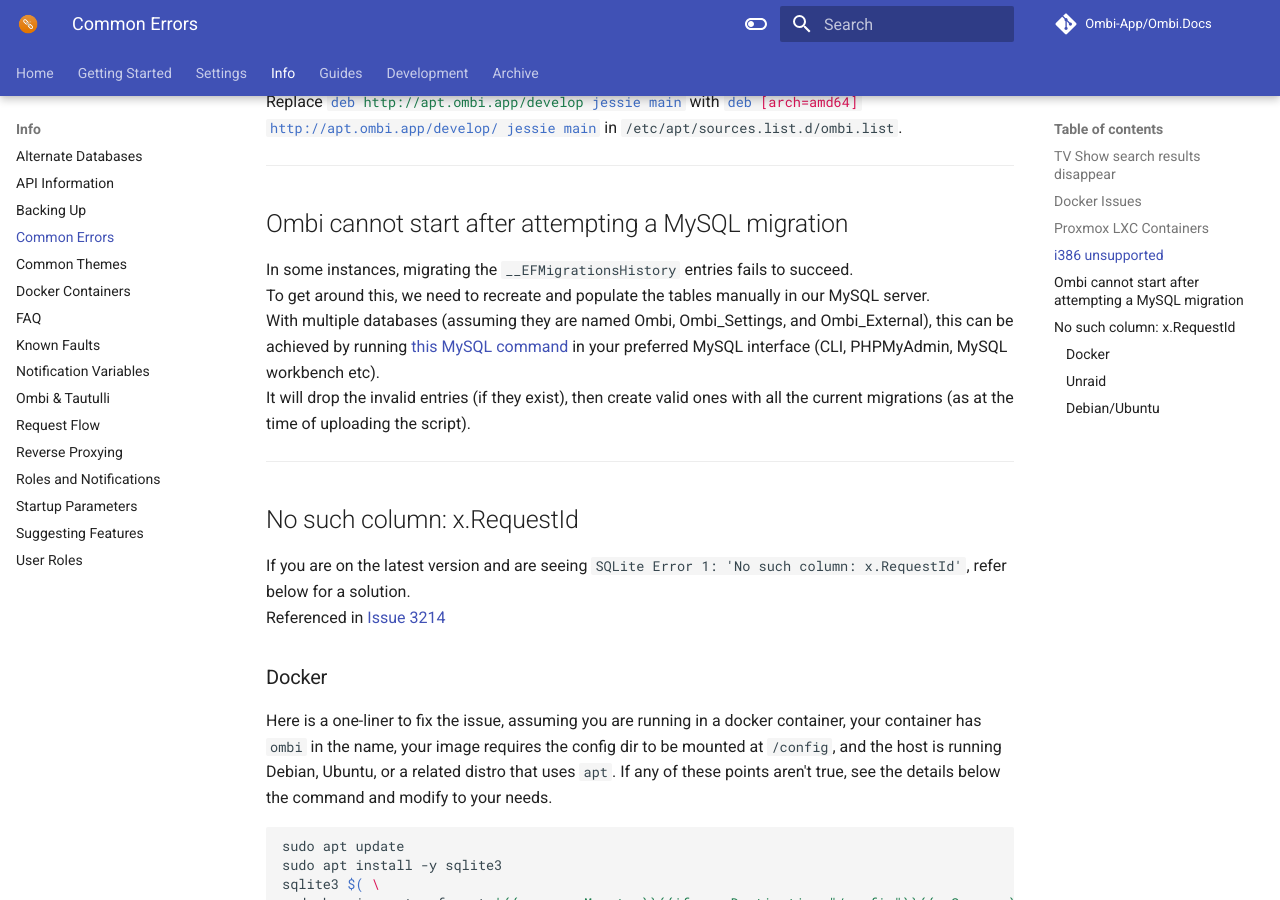
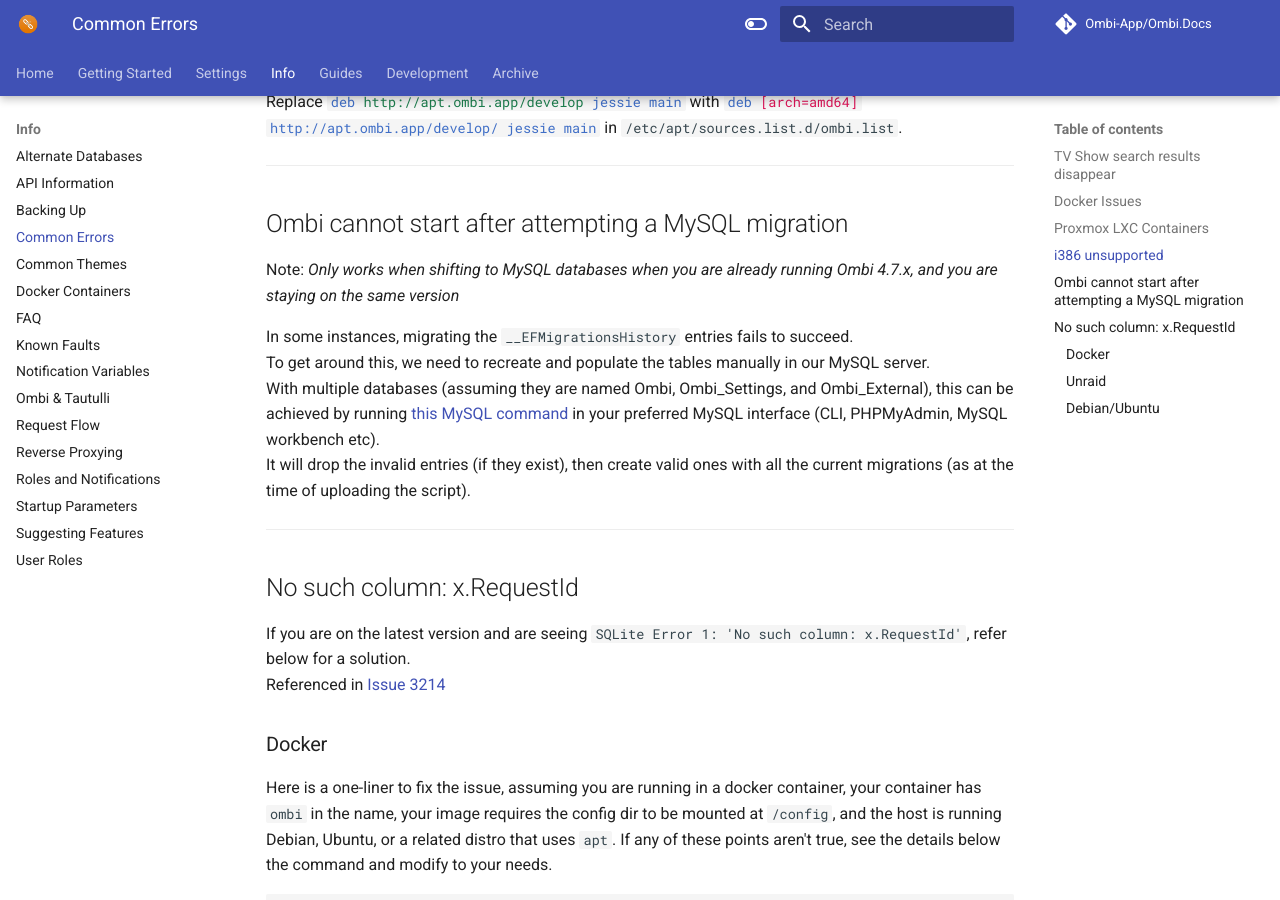
Before and after one commit to Ombi-app/Ombi.Docs, an MkDocs documentation site: the page built from docs/info/common-errors.md, in a window 1280 px wide and 900 px high, scrolled down 1921 px. Built offline with MkDocs 1.6.1 and Material for MkDocs 9.7.7, drawn with Linux system fonts in a browser that asks for light colours; comment, search, counter and statistics services are not loaded.

Commit message:
Add warning about versions

```diff
--- a/docs/info/common-errors.md
+++ b/docs/info/common-errors.md
@@ -63,6 +63,8 @@
 ***
 
 ## Ombi cannot start after attempting a MySQL migration
+
+Note: *Only works when shifting to MySQL databases when you are already running Ombi 4.7.x, and you are staying on the same version*
 
 In some instances, migrating the `__EFMigrationsHistory` entries fails to succeed.
 To get around this, we need to recreate and populate the tables manually in our MySQL server.
```
